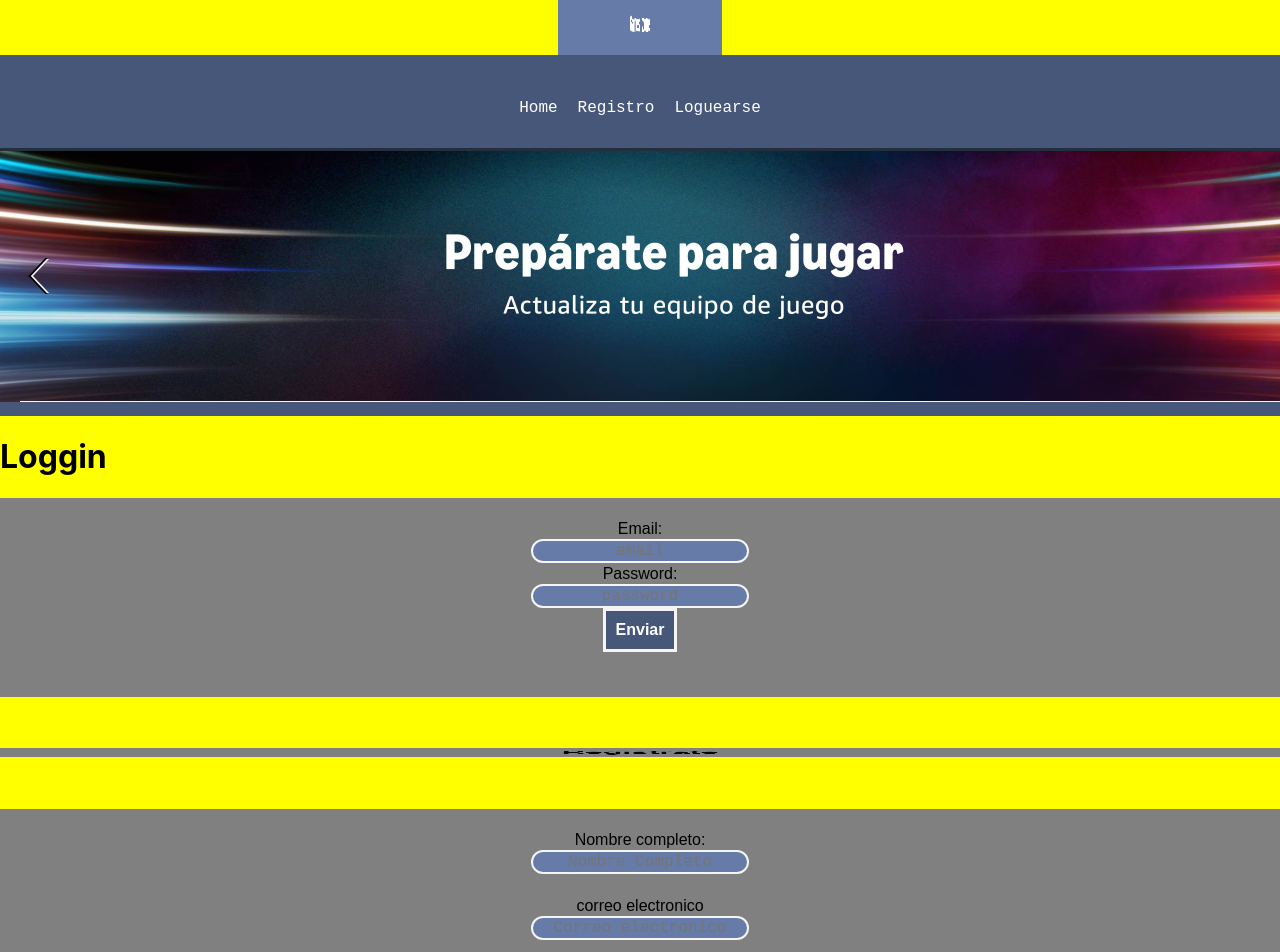
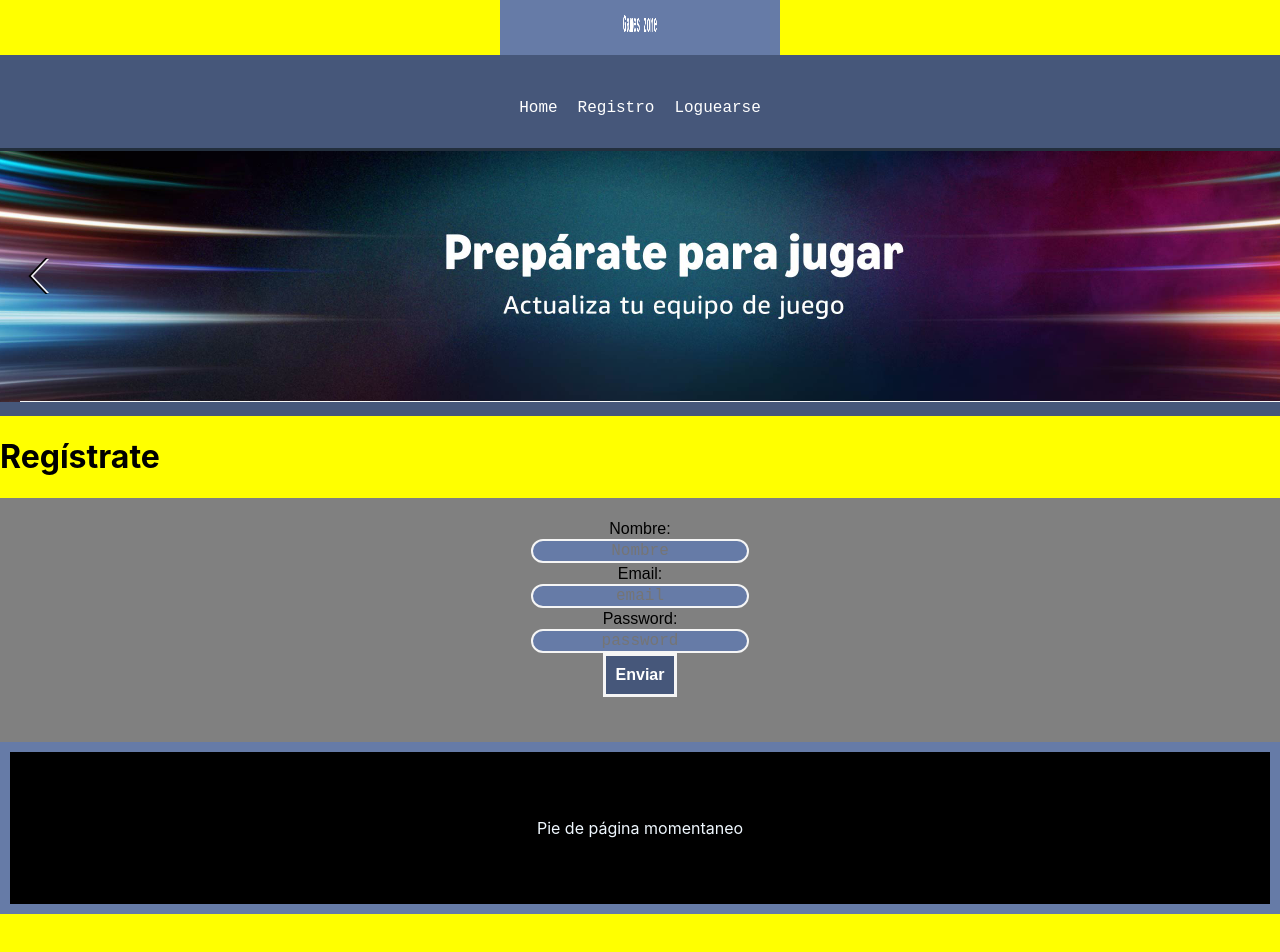
Before and after one commit to EzeMoreira/my-app, a React (Create React App) app: page /Registro in a window 1280 px wide. Shown: the top 952 px of the page. After the commit the page ends 914 px from the top, so only its background shows below. Built offline with nearby package versions, Linux system fonts and the light colour scheme.

Commit message:
cambios generados en barranav.css

```diff
--- a/src/App.js
+++ b/src/App.js
@@ -1,9 +1,10 @@
 import './App.css';
-import { Route, Routes, BrowserRouter as Router, Link } from 'react-router-dom';
-import cartel from "./cartelNav.png"
+import {BrowserRouter as Router, Link } from 'react-router-dom';
+import Registro from './paginas/Registro';
 import Home from './paginas/Home';
 import Loguearse from './paginas/Loguearse';
-import Registro from './paginas/Registro';
+import cartel from "./cartelNav.png";
+import Rutas from './components/Rutas';
 import Footer from './components/Footer';
 
 function App() {
@@ -27,8 +28,7 @@ function App() {
             </nav>
             <img src={cartel} className="AppLogo" alt="Cartel-de-juego"/>
           </div>
-          <Loguearse/>
-          <Registro />
+          <Rutas/>
           <Footer/>
       </Router>
   );
--- a/src/components/BarraNav.css
+++ b/src/components/BarraNav.css
@@ -19,3 +19,10 @@ li {
 a:hover {
     color: aqua;
 }
+
+.footer{
+    text-align: center;
+    padding: 50px;
+    background-color: black;
+    color: aliceblue;
+}
--- a/src/components/Footer.jsx
+++ b/src/components/Footer.jsx
@@ -1,4 +1,5 @@
 import React from "react";
+import "./BarraNav.css";
 
 function Footer(){
 
--- a/src/components/Productos.jsx
+++ b/src/components/Productos.jsx
@@ -42,8 +42,8 @@ function Productos(){
             name="buscar"
             value={buscar}
             onChange={handleChange}
-            placeholder="buscar"
-            /> <br />
+            placeholder="buscar" />
+            <br />
         </div>
 
         {Productos.slice(0,10).map((producto) =>
--- a/src/components/Rutas.jsx
+++ b/src/components/Rutas.jsx
@@ -1,7 +1,7 @@
 import React from "react";
-import Home from "../paginas/Home";
 import Loguearse from "../paginas/Loguearse";
 import Registro from "../paginas/Registro";
+import Home from "../paginas/Home";
 import {Routes, Route} from 'react-router-dom'
 
 function Rutas(){
--- a/src/index.js
+++ b/src/index.js
@@ -7,12 +7,6 @@ import reportWebVitals from './reportWebVitals';
 
 const root = ReactDOM.createRoot(document.getElementById('root'));
 root.render(
-  // <BrowserRouter>
     <App />
-  // </BrowserRouter>
 );
-
-// If you want to start measuring performance in your app, pass a function
-// to log results (for example: reportWebVitals(console.log))
-// or send to an analytics endpoint. Learn more: https://bit.ly/CRA-vitals
 reportWebVitals();
--- a/src/paginas/Registro.jsx
+++ b/src/paginas/Registro.jsx
@@ -1,30 +1,57 @@
 import React from "react";
 
-function Registro(){
 
-    return(
+function Registro() {
+
+    return (
         <>
-            <h1 class="formulario">Registrate</h1>
+            <h1>Regístrate</h1>
             <div className="registro">
                 <form action="#" method="GET">
-                <label>
-                    Nombre completo: <br/>
-                    <input type="text" name="name" placeholder="Nombre Completo"required/>
-                </label> <br/>
-                <label> <br/>
-                    correo electronico <br/>
-                    <input type="email" name="email" placeholder="Correo electronico" required/>
-                </label> <br/>
-                <label> <br/>
-                    Password
-                    </label> <br/>
+                    <label>
+                        Nombre:
+                    </label><br />
+                    <input type="text" name="name" required placeholder="Nombre"/><br />
+                    <label>
+                        Email:
+                    </label><br />
+                    <input type="email" name="email" required placeholder="email"/><br />
+                    <label>
+                        Password:
+                    </label><br />
                     <input type="password" name="password" placeholder="password" required />
-                    <br/> <br/>
-                    <button id="botonComprar" type="submit">Enviar</button>
-            </form>
-        </div>
+                    <br />
+                    <button type="submit" value="Submit" id="botonComprar">Enviar</button><br />
+                </form>
+            </div>
         </>
     );
 }
+export default Registro;
 
-export default Registro;
+// function Registro(){
+
+//     return(
+//         <>
+//             <h1 class="formulario">Registrate</h1>
+//             <div className="registro">
+//                 <form action="#" method="GET">
+//                 <label>
+//                     Nombre completo: <br/>
+//                     <input type="text" name="name" placeholder="Nombre Completo"required/>
+//                 </label> <br/>
+//                 <label> <br/>
+//                     correo electronico <br/>
+//                     <input type="email" name="email" placeholder="Correo electronico" required/>
+//                 </label> <br/>
+//                 <label> <br/>
+//                     Password
+//                     </label> <br/>
+//                     <input type="password" name="password" placeholder="password" required />
+//                     <br/> <br/>
+//                     <button id="botonComprar" type="submit">Enviar</button>
+//             </form>
+//         </div>
+//         </>
+//     );
+// }
```
Also changed, not shown: src/components/BarraNav.jsx (deleted, +0 -19 lines).
